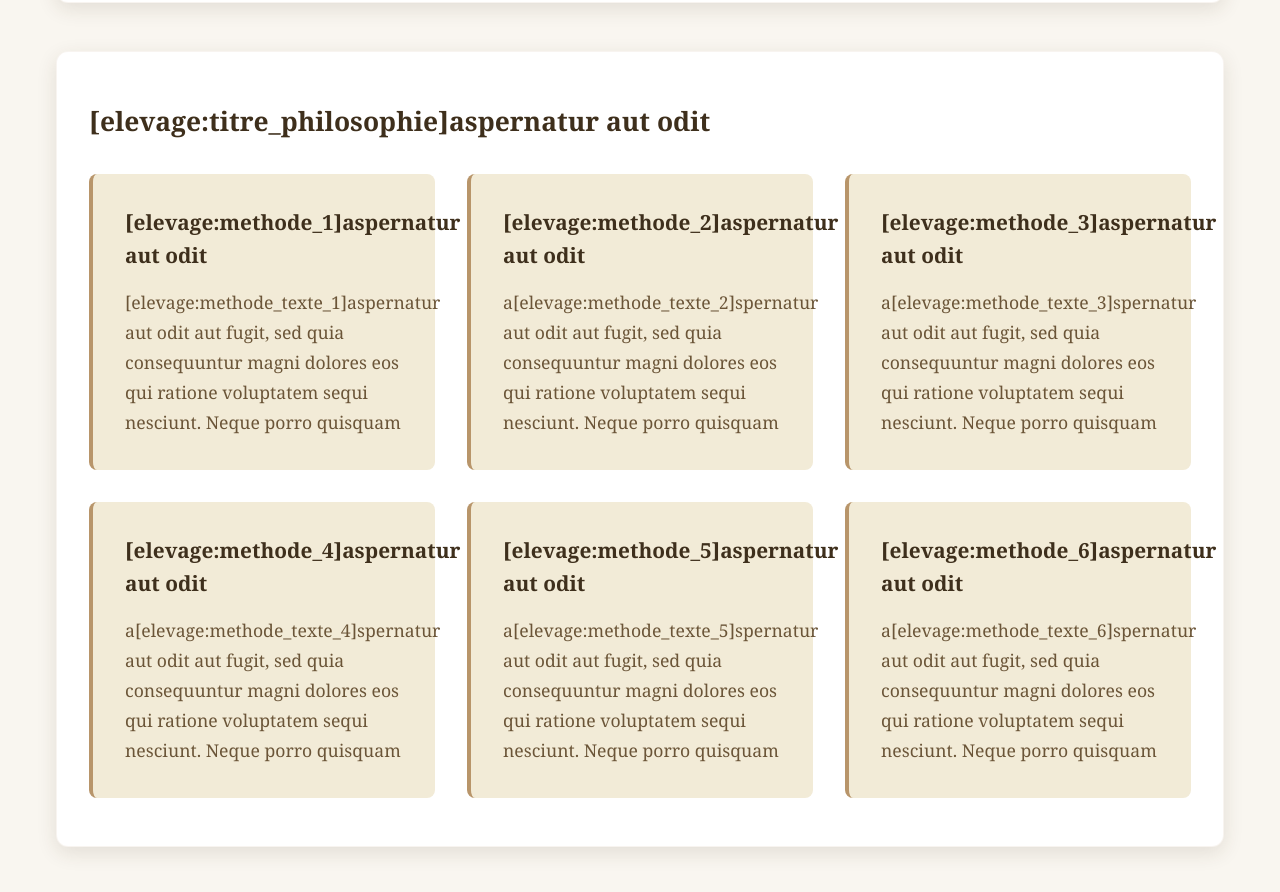
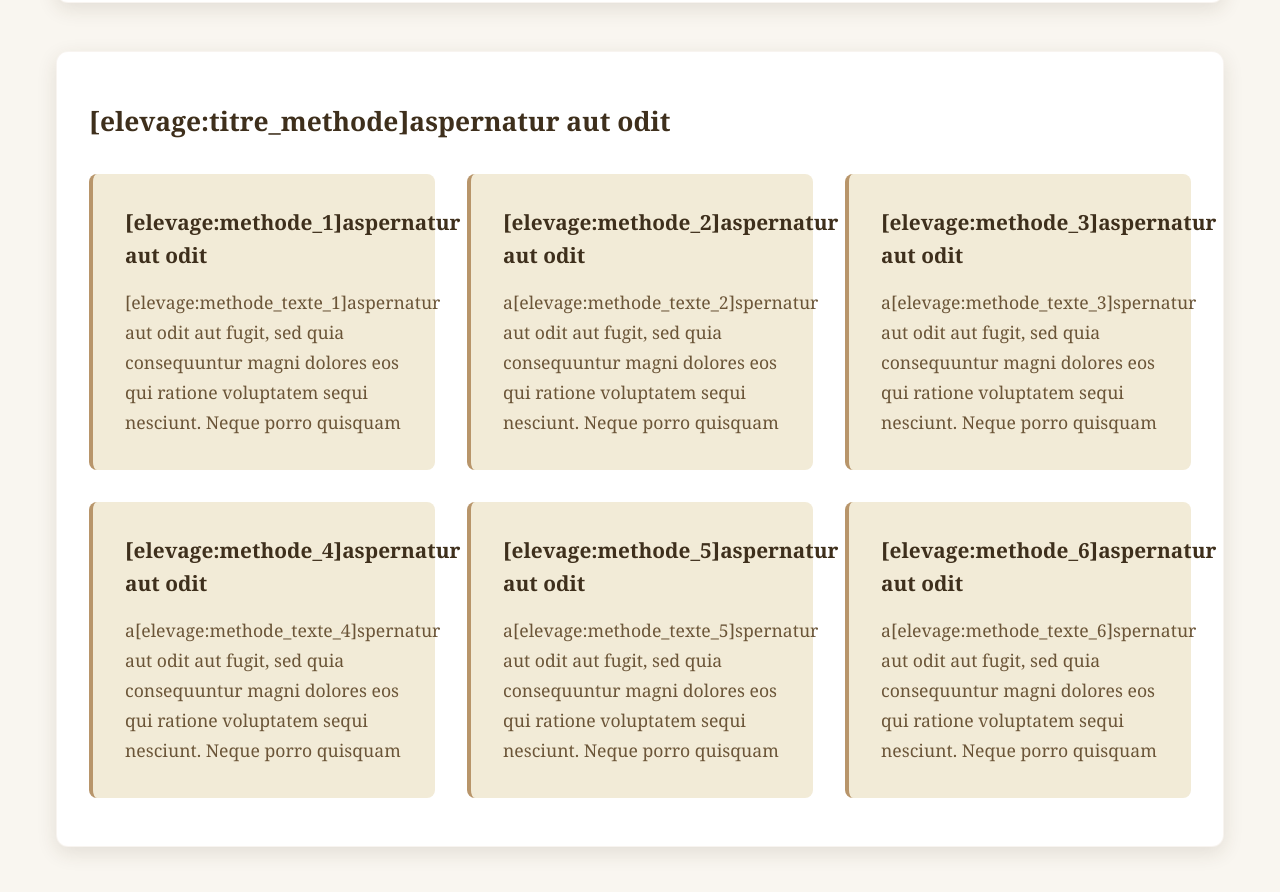
Before and after one commit to benoitMarie09/ruchers-de-loree, a plain HTML site: page elevage.html in a window 1280 px wide. Shown: the part 1513-2405 px from the top of the page. Drawn offline with Linux system fonts and the light colour scheme.

```diff
--- a/elevage.html
+++ b/elevage.html
@@ -52,7 +52,7 @@
 
       <!-- Méthodes d'élevage -->
       <section class="section-block">
-        <h2 class=\"section-title\">[elevage:titre_philosophie]aspernatur aut odit</h2>
+        <h2 class=\"section-title\">[elevage:titre_methode]aspernatur aut odit</h2>
         <div class="method-grid">
           <div class="method-card"><h3>[elevage:methode_1]aspernatur aut odit</h3><p>[elevage:methode_texte_1]aspernatur aut odit aut fugit, sed quia consequuntur magni dolores eos qui ratione voluptatem sequi nesciunt. Neque porro quisquam </p></div>
 
```
